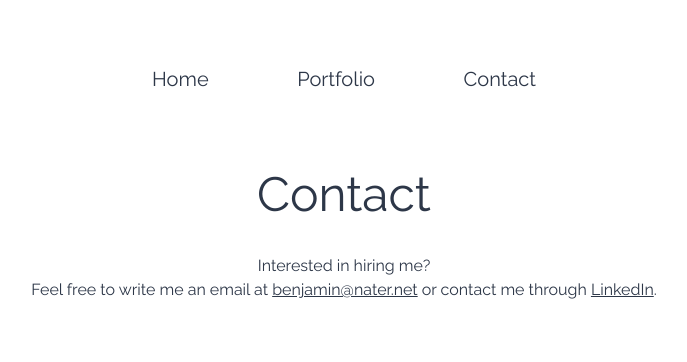
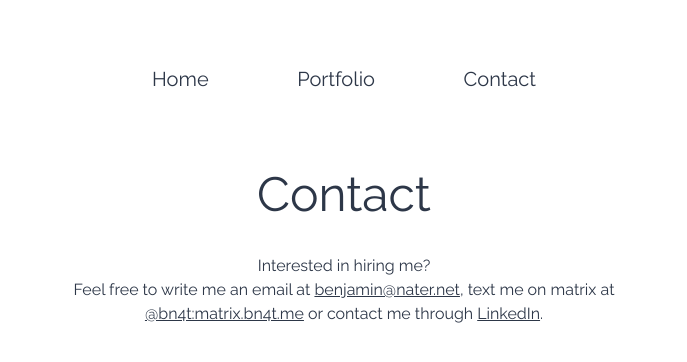
Before and after one commit to bn4t/benjaminnater.com, a Vue app: page /contact in a window 1280 px wide. Shown: the top 362 px of the page, without its empty margins (296-983 px from the left). Built offline with nearby package versions, Linux system fonts and the light colour scheme.

Commit message:
Add matrix as a contact method

```diff
--- a/src/views/Contact.vue
+++ b/src/views/Contact.vue
@@ -2,7 +2,8 @@
   <div class="text-center">
     <h1 class="text-5xl mb-2">Contact</h1>
     <p class="mt-6">Interested in hiring me?</p>
-    <p>Feel free to write me an email at <a class="underline" href="mailto:benjamin@nater.net">benjamin@nater.net</a> or
+    <p>Feel free to write me an email at <a class="underline" href="mailto:benjamin@nater.net">benjamin@nater.net</a>,
+      text me on matrix at <a class="underline" href="https://matrix.to/#/@bn4t:matrix.bn4t.me">@bn4t:matrix.bn4t.me</a> or
       contact me through <a class="underline" href="https://www.linkedin.com/in/benjamin-nater/">LinkedIn</a>.
     </p>
   </div>
```
